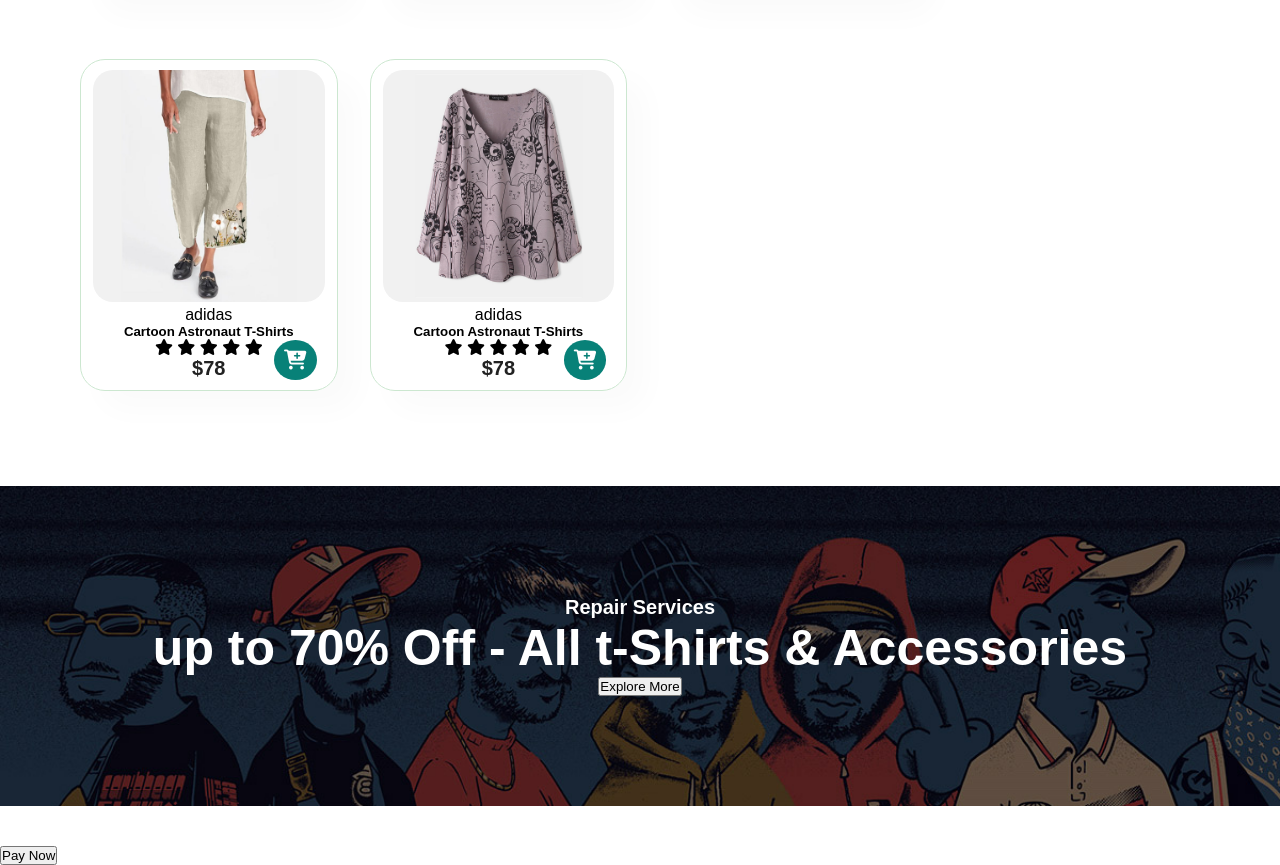
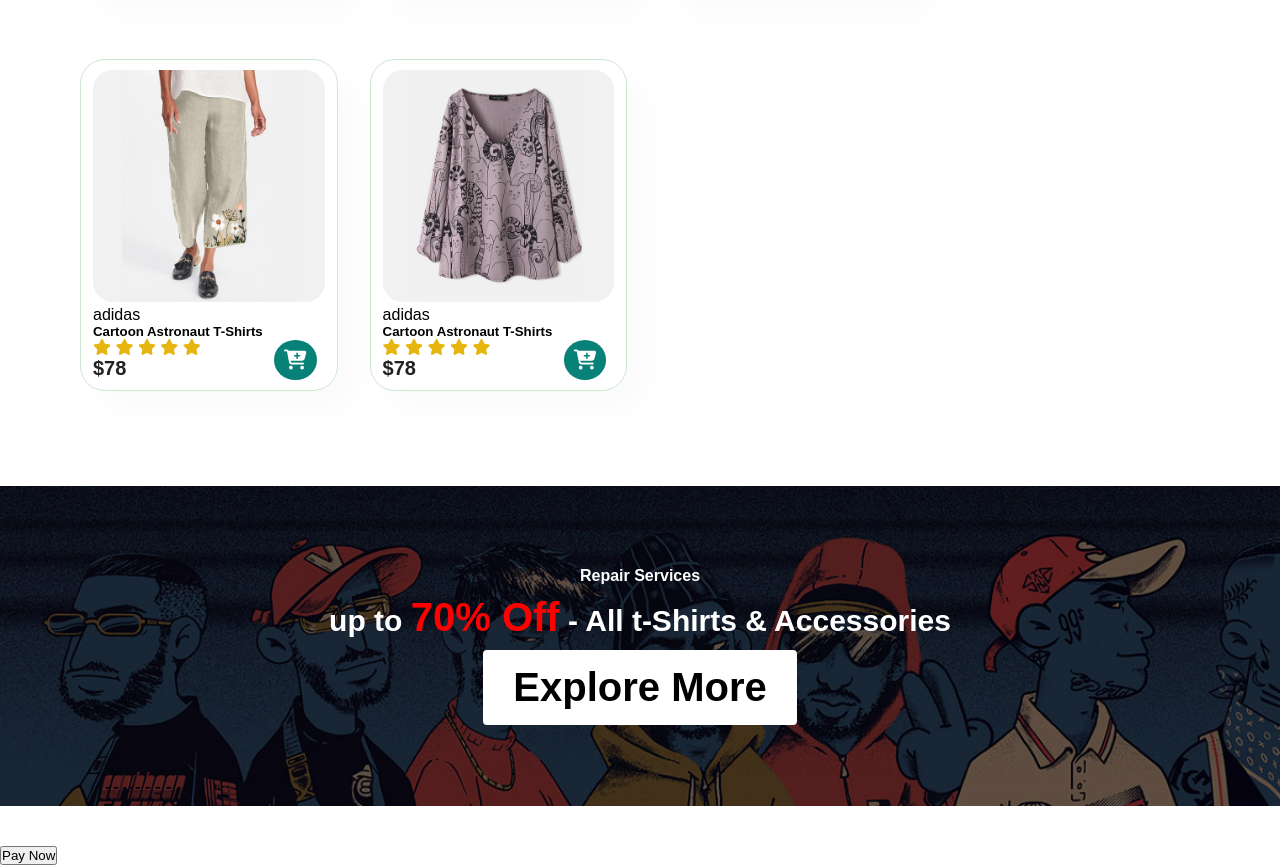
Before and after one commit to nkatha1/E-Commerce-Website, a website: page front_end/index.html in a window 1280 px wide. Shown: the part 1912-2777 px from the top of the page. Drawn offline with Linux system fonts and the light colour scheme.

Commit message:
e-commerce front end

```diff
--- a/front_end/index.html
+++ b/front_end/index.html
@@ -229,7 +229,7 @@
     <section id="banner" class="section-m1">
         <h4>Repair Services</h4>
         <h2>up to <span>70% Off</span> - All t-Shirts & Accessories</h2>
-        <button>Explore More</button>
+        <button class="normal">Explore More</button>
     </section>
 
 
--- a/front_end/style.css
+++ b/front_end/style.css
@@ -60,12 +60,14 @@ button.normal {
     box-shadow: 0 5px 15px rgba(0, 0, 0, 0.06);
     position: sticky;
     top: 0;
+
 }
 
 /* Navbar */
 #navbar {
     display: flex;
     justify-content: space-between;
+    /* z-index: 999; */
 }
 
 #navbar li {
@@ -183,9 +185,10 @@ button.normal {
     align-items: center;
     flex-wrap: wrap;
     gap: 2rem;
+
 }
 
-#product1 .pro {
+#product1 .pro-container .pro {
     position: relative;
     width: 23%;
     min-width: 250px;
@@ -194,9 +197,22 @@ button.normal {
     border-radius: 25px;
     box-shadow: 20px 20px 30px rgba(0, 0, 0, 0.02);
     margin: 15px 0;
+    z-index: -1;
 }
 
-#product1 .pro img {
+#product1 .pro-container .pro .des {
+    display: flex;
+    justify-content: center;
+    align-items: flex-start;
+    text-align: center;
+    flex-direction: column;
+}
+
+#product1 .pro-container .pro .des .star{
+    color: rgb(231, 181, 15);
+}
+
+#product1 .pro-container .pro img {
     width: 100%;
     border-radius: 20px;
 }
@@ -244,10 +260,21 @@ button.normal {
     height: 40vh;
 }
 
-#banner h4, h2 {
+#banner h4 {
     color: white;
+    font-size: 16px;
 }
 
+#banner h2 {
+    color: white;
+    font-size: 30px;
+    padding: 10px 0;
+}
+
+#banner h2 span {
+    font-size: 40px;
+    color: red;
+}
 
 
 /* Cart Modal */
```
